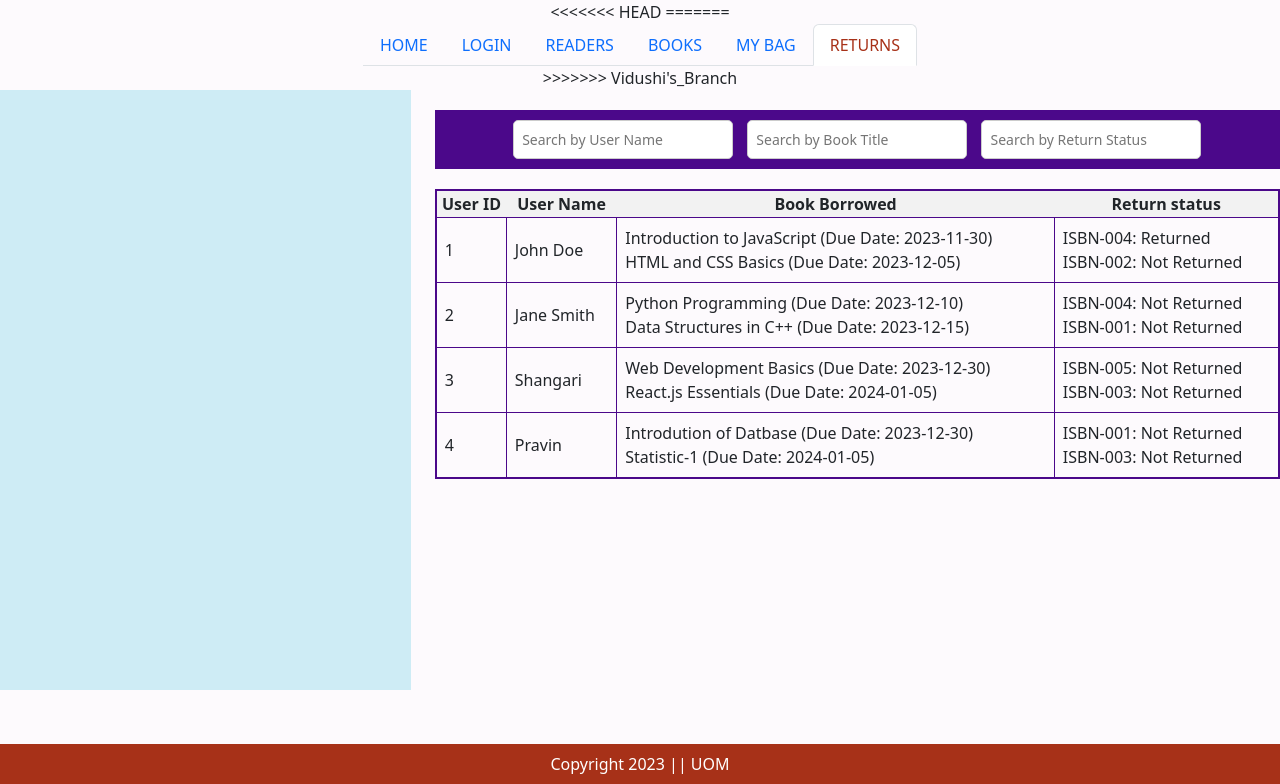
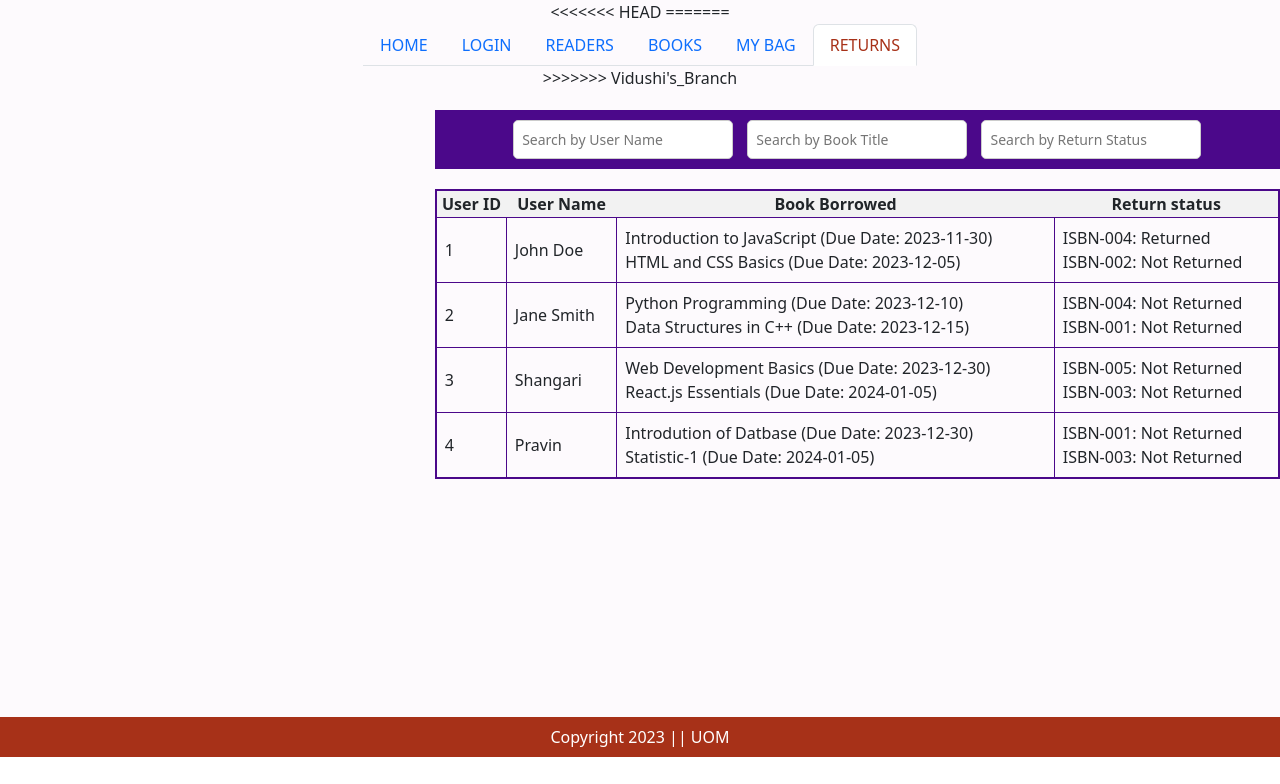
Before and after one commit to vishalgimhan/LibrarySystem, a Django app: page /returns in a window 1280 px wide. Shown: the part 91-875 px from the top of the page. After the commit the page ends 848 px from the top, so only its background shows below. Run offline with Django 3.2, Linux system fonts and the light colour scheme.

Commit message:
change idea1

```diff
--- a/Group assaigmne t/mysite/lims_app/templates/returns.html
+++ b/Group assaigmne t/mysite/lims_app/templates/returns.html
@@ -33,9 +33,6 @@
 
     <div class="row">
       <div class="col-md-4">
-        <div class="container" style="overflow-y: auto; height: 600px; background: #CEECF5;">
-
-        </div>
       </div>
       <div class="col-md-8">
         <div style="margin-top: 20px; padding: 10px; background-color: #4B088A">
```
